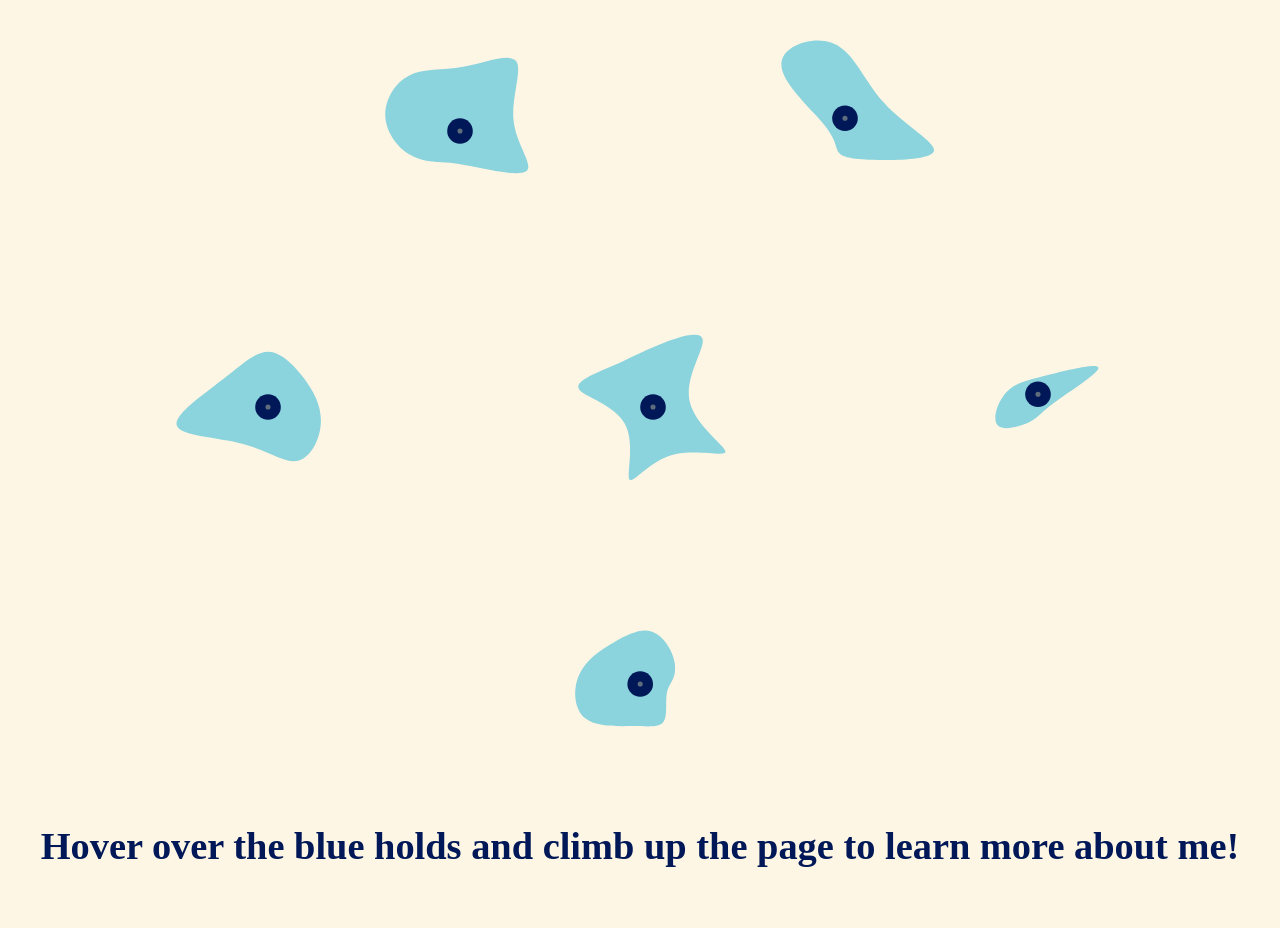
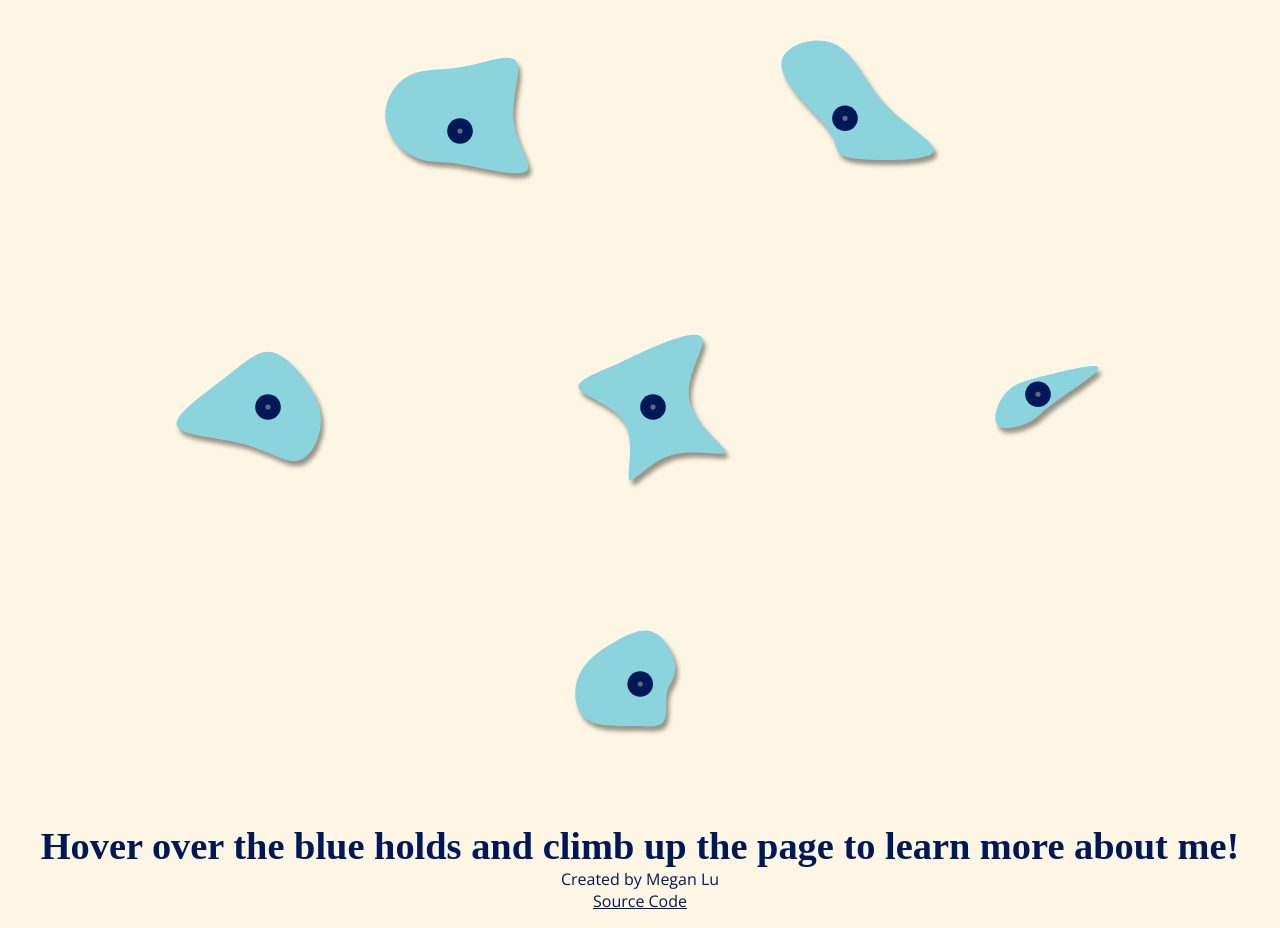
Before and after one commit to meganklu/AboutMe, a plain HTML site: page index.html in a window 1280 px wide. Shown: the part 1303-2231 px from the top of the page. Before the commit the page ends 2187 px from the top, so only its background shows below. Drawn offline with nearby package versions, Linux system fonts and the light colour scheme; a web font is replaced by a local one.

Commit message:
shadows!

```diff
--- a/index.html
+++ b/index.html
@@ -23,7 +23,7 @@
       <div class="holds-row">
         <div class="tooltip">
           <svg viewBox="0 0 200 200" xmlns="http://www.w3.org/2000/svg"><path fill="#8BD3DD" d="M46.2,-53.4C59.4,-44,69.3,-29,71,-13.4C72.6,2.2,66.1,18.3,58.6,36.1C51,53.9,42.4,73.4,28.1,79.7C13.7,86.1,-6.3,79.3,-25.2,71.5C-44.2,63.7,-61.9,54.8,-65.9,41.3C-70,27.7,-60.3,9.4,-52.5,-4.8C-44.7,-19.1,-38.9,-29.2,-30.4,-39.4C-22,-49.7,-11,-60.1,2.8,-63.4C16.5,-66.6,33,-62.8,46.2,-53.4Z" transform="translate(100 100)" /><circle cx="100" cy="100" r="10" fill="#001858"></circle><circle cx="100" cy="100" r="2" fill="#5f6c7b"></circle></svg>
-          <span class="tooltip-content">Connect with my socials: <br><a href="https://www.instagram.com/meganklu/" target="_blank" class="fa fa-instagram"></a><a href="https://www.linkedin.com/in/meganklu" target="_blank" class="fa fa-linkedin"></a><a href="https://github.com/meganklu" target="_blank" class="fa fa-github"></a></span>
+          <span class="tooltip-content">Connect with me: <br><a href="https://www.instagram.com/meganklu/" target="_blank" class="fa fa-instagram"></a><a href="https://www.linkedin.com/in/meganklu" target="_blank" class="fa fa-linkedin"></a><a href="https://github.com/meganklu" target="_blank" class="fa fa-github"></a></span>
         </div>
       </div>
 
@@ -112,6 +112,8 @@
 
     <footer>
       <h2>Hover over the blue holds and climb up the page to learn more about me!</h2>
+      <p>Created by Megan Lu</p>
+      <p><a href="https://github.com/meganklu/AboutMe" target="_blank">Source Code</a></p>
     </footer>
   </body>
 </html>
@@ -121,8 +123,10 @@
 https://www.w3schools.com/css/css_tooltip.asp
 https://www.happyhues.co/palettes/17
 https://www.blobmaker.app/
-http://jsfiddle.net/PPGPw/
+http://jsfiddle.net/PPGPw/ https://stackoverflow.com/questions/5007530/how-do-i-scroll-to-an-element-using-javascript
 https://stackoverflow.com/questions/22559756/changing-hover-to-touch-click-for-mobile-devices
 https://www.w3schools.com/howto/howto_js_scroll_to_top.asp
 https://awik.io/check-if-element-is-inside-viewport-with-javascript/
+https://stackoverflow.com/questions/40425950/how-to-call-javascript-function-each-time-user-scrolls
+https://css-tricks.com/adding-shadows-to-svg-icons-with-css-and-svg-filters/
 -->
--- a/style.css
+++ b/style.css
@@ -14,6 +14,15 @@ body {
 /* main {
   background-color: #f3d2c1;
 } */
+
+header {
+  background-color: #fef6e4;
+}
+
+footer {
+  text-align: center;
+  color: #001858;
+}
 
 h1 {
   font-family: "Rammetto One";
@@ -49,9 +58,10 @@ a:active {
   text-align: center;
 }
 
-svg {
+.tooltip svg {
   width: 20vw;
   margin: 3% 5%;
+  filter: drop-shadow(3px 5px 2px rgb(0 0 0 / 0.4));
 }
 
 .tooltip {
```
